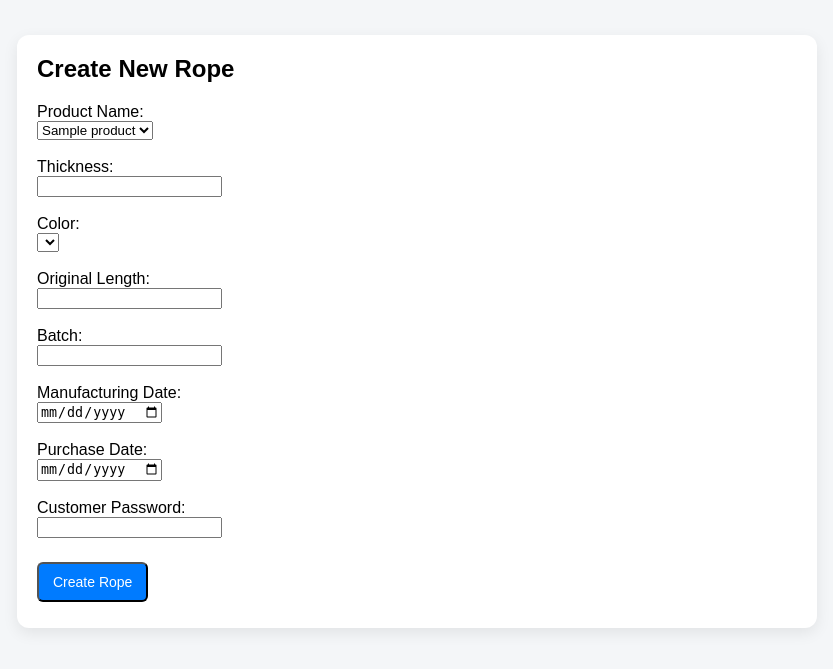
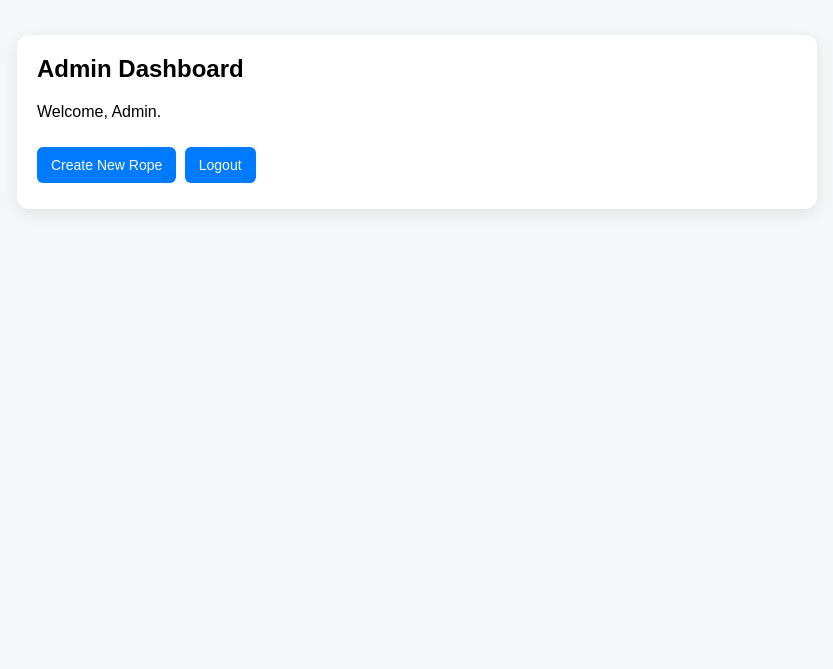
Before and after one commit to rohan-namahropes/passport, a Flask app: page /admin in a window 1280 px wide. Shown: the top 669 px of the page, without its empty margins (223-1056 px from the left). Run offline with Flask 3, Linux system fonts and the light colour scheme; the visitor is signed in with stand-in values (Sample User, id 1); a database or web service that is not in the repository returns one stand-in record (values such as "Sample title"); lists and menus that the app fills with data are empty; some libraries are stand-ins or nearby versions.

Commit message:
Update admin.html

```diff
--- a/templates/admin.html
+++ b/templates/admin.html
@@ -1,92 +1,16 @@
 {% extends "base.html" %}
 
-{% block title %}Admin Panel{% endblock %}
+{% block title %}Admin Dashboard{% endblock %}
 
 {% block content %}
 
-<h2>Create New Rope</h2>
+<h2>Admin Dashboard</h2>
 
-<form method="POST" action="/admin/create">
+<p>Welcome, Admin.</p>
 
-    <label>Product Name:</label><br>
-    <select name="product_name" id="productSelect" required>
-        {% for product in products %}
-            <option value="{{ product[1] }}" data-id="{{ product[0] }}">
-                {{ product[1] }}
-            </option>
-        {% endfor %}
-    </select>
-    <br><br>
-
-    <label>Thickness:</label><br>
-    <input name="thickness" required><br><br>
-
-    <label>Color:</label><br>
-    <select name="color" id="colorSelect" required></select>
-    <input type="text" id="customColorInput" placeholder="Enter custom color" style="display:none; margin-top:8px;">
-    <br><br>
-
-    <label>Original Length:</label><br>
-    <input name="original_length" required><br><br>
-
-    <label>Batch:</label><br>
-    <input name="batch" required><br><br>
-
-    <label>Manufacturing Date:</label><br>
-    <input type="date" name="manufacturing_date" required><br><br>
-
-    <label>Purchase Date:</label><br>
-    <input type="date" name="purchase_date" required><br><br>
-
-    <label>Customer Password:</label><br>
-    <input type="password" name="customer_password" required><br><br>
-
-    <button class="btn" type="submit">Create Rope</button>
-</form>
-
-<script>
-async function loadColors() {
-    const productSelect = document.getElementById("productSelect");
-    const selectedOption = productSelect.options[productSelect.selectedIndex];
-    const productId = selectedOption.dataset.id;
-    const productName = selectedOption.value;
-
-    const colorSelect = document.getElementById("colorSelect");
-    const customInput = document.getElementById("customColorInput");
-
-    if (productName === "CUSTOM") {
-        colorSelect.style.display = "none";
-        customInput.style.display = "block";
-        customInput.name = "color";
-        return;
-    }
-
-    customInput.style.display = "none";
-    customInput.name = "";
-    colorSelect.style.display = "block";
-
-    colorSelect.innerHTML = "<option>Loading...</option>";
-
-    try {
-        const response = await fetch(`/admin/product/${productId}/colors`);
-        const colors = await response.json();
-
-        colorSelect.innerHTML = "";
-
-        colors.forEach(color => {
-            const option = document.createElement("option");
-            option.value = color;
-            option.textContent = color;
-            colorSelect.appendChild(option);
-        });
-
-    } catch (error) {
-        colorSelect.innerHTML = "<option>Error loading colors</option>";
-    }
-}
-
-document.getElementById("productSelect").addEventListener("change", loadColors);
-
-</script>
+<div style="margin-top:20px;">
+    <a class="btn" href="/admin/create">Create New Rope</a>
+    <a class="btn" href="/admin/logout">Logout</a>
+</div>
 
 {% endblock %}
```
